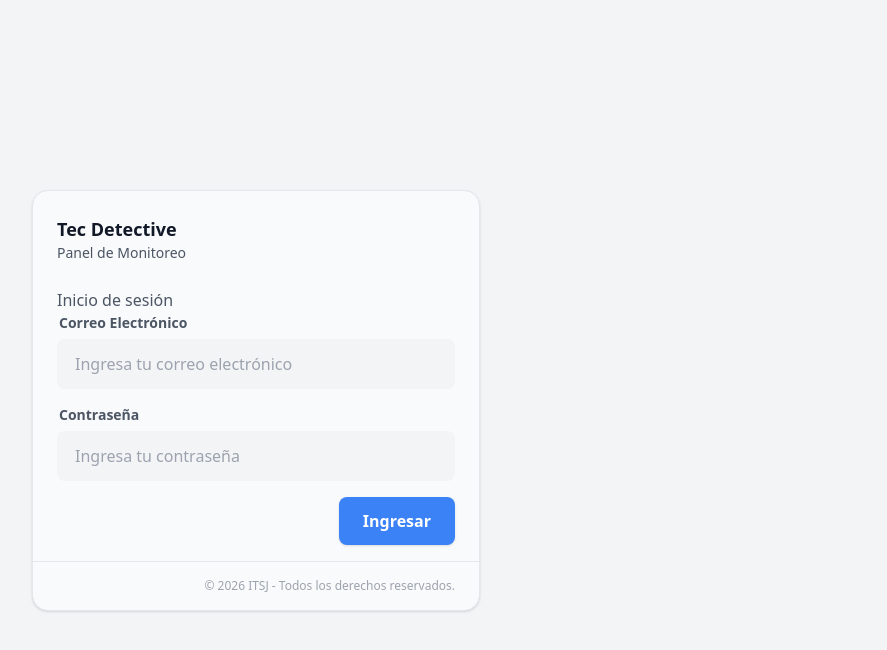
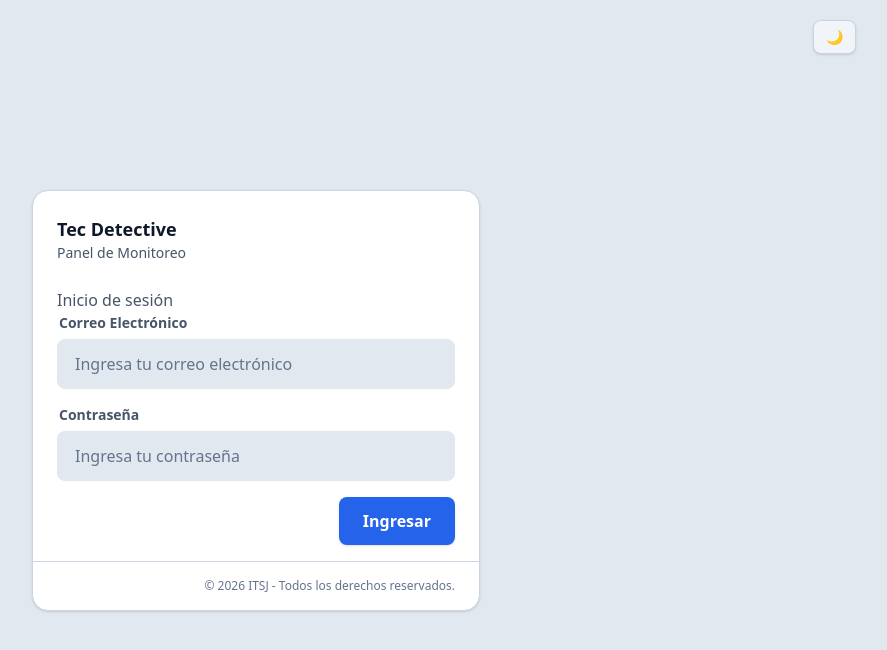
Before and after one commit to MickeyAtz/tecdetective-anticheat, a React (Vite) app in the folder client/: page /auth/login in a window 1280 px wide. Shown: the top 650 px of the page, without its empty margins (384-1271 px from the left). Built offline with nearby package versions, Linux system fonts and the light colour scheme.

Commit message:
Modificacion de atoms (consistencia visual)

```diff
--- a/client/src/components/atoms/Alerta.jsx
+++ b/client/src/components/atoms/Alerta.jsx
@@ -2,22 +2,22 @@ import React from 'react';
 
 const VARIANTS = {
     error: {
-        container: 'bg-red-50 border-red-500 text-red-700',
+        container: 'bg-red-50/10 border-red-500 text-red-700',
         iconColor: 'text-red-500',
         iconPath:
             'M10 18a8 8 0 100-16 8 8 0 000 16zM8.707 7.293a1 1 0 00-1.414 1.414L8.586 10l-1.293 1.293a1 1 0 101.414 1.414L10 11.414l1.293 1.293a1 1 0 001.414-1.414L11.414 10l1.293-1.293a1 1 0 00-1.414-1.414L10 8.586 8.707 7.293z',
     },
     success: {
-        container: 'bg-green-50 border-green-500 text-green-700',
+        container: 'bg-green-50/10 border-green-500 text-green-700',
         iconColor: 'text-green-500',
         iconPath:
             'M10 18a8 8 0 100-16 8 8 0 000 16zm3.707-9.293a1 1 0 00-1.414-1.414L9 10.586 7.707 9.293a1 1 0 00-1.414 1.414l2 2a1 1 0 001.414 0l4-4z',
     },
     info: {
-        container: 'bg-blue-50 border-blue-50 text-blue-700',
+        container: 'bg-blue-50/10 border-blue-500 text-blue-700',
         iconColor: 'text-blue-500',
         iconPath:
-            'M18 10a8 8 0 11-16 0 8 8 0 0116 0zm-7-4a1 1 0 11-2 0 1 1 0 012 0zm-1 9a1 1 0 00-1 1v4a1 1 0 102 0V6a1 1 0 00-1-1z',
+            'M10 18a8 8 0 100-16 8 8 0 000 16zm1-11a1 1 0 10-2 0v2H7a1 1 0 100 2h2v2a1 1 0 102 0v-2h2a1 1 0 100-2h-2V7z',
     },
 };
 
@@ -26,7 +26,7 @@ const Alerta = ({ children, type = 'error' }) => {
 
     return (
         <div
-            className={`${variant.container} border-l-4 p-4 mb-6 flex items-center animate-in fade-in duration-300`}
+            className={`${variant.container} border-2 rounded-2xl p-4 mb-6 flex items-center animate-in fade-in duration-300 shadow-sm`}
         >
             <div className="shrink-0">
                 {/* Icono de advertencia */}
--- a/client/src/components/atoms/Select.jsx
+++ b/client/src/components/atoms/Select.jsx
@@ -25,8 +25,7 @@ const Select = ({
         secondary: 'border-border-primary bg-bg-secondary',
     };
     // TODO Definicion de estilos del label
-    const labelStyle =
-        'block text-sm font-semibold text-text-secondary mb-1.5 ml-0.5';
+    const labelStyle = 'block text-sm font-semibold text-text-secondary mb-1.5 ml-0.5';
 
     return (
         <div className="w-full mb-4">
@@ -42,23 +41,22 @@ const Select = ({
                 onChange={(e) => onChange(e.target.value)}
             >
                 {placeholder && (
-                    <option value="" disabled>
+                    <option value="" disabled className="bg-bg-secondary text-text-tertiary">
                         {placeholder}
                     </option>
                 )}
                 {options.map((option) => (
-                    <option key={option.value} value={option.value}>
+                    <option
+                        key={option.value}
+                        value={option.value}
+                        className="bg-bg-secondary text-text-primary py-2"
+                    >
                         {option.label}
                     </option>
                 ))}
             </select>
             <div className="pointer-events-none absolute inset-y-0 right-0 flex items-center px-4 text-text-tertiary">
-                <svg
-                    className="h-4 w-4"
-                    fill="none"
-                    stroke="currentColor"
-                    viewBox="0 0 24 24"
-                >
+                <svg className="h-4 w-4" fill="none" stroke="currentColor" viewBox="0 0 24 24">
                     <path
                         strokeLinecap="round"
                         strokeLinejoin="round"
--- a/client/src/components/molecules/Navbar.jsx
+++ b/client/src/components/molecules/Navbar.jsx
@@ -5,11 +5,10 @@ import Button from '@/components/atoms/Button.jsx';
 import { navBarItems } from '@/config/navBarItems.js';
 
 const Navbar = ({ isDarkMode, toggleDarkMode }) => {
-    const navStyle = `fixed top-0 left-0 w-full h-16 bg-bg-secondary border-b border-border-primary flex items-center justify-between px-8 z-50`;
+    const navStyle = `fixed top-0 left-0 w-full h-16 bg-bg-secondary border-b border-border-primary/60 shadow-sm flex items-center justify-between px-8 z-50`;
     const brandStyle = `text-xl font-bold text-brand-primary`;
     const themeButtonStyle =
-        'rounded-lg border border-border-primary bg-bg-tertiary px-3 py-1.5 text-sm font-medium text-text-primary transition-colors hover:bg-bg-primary';
-
+        'rounded-lg border border-border-primary bg-bg-primary px-3 py-1.5 text-sm font-medium text-text-primary transition-all hover:border-brand-primary/50 hover:text-brand-primary shadow-sm';
     const navLinkStyle = 'flex items-center gap-1.5 list-none m-0 p-0';
 
     // TODO Agregar logica de navegacion, definir los elementos que llevara y agregarlos
--- a/client/src/components/templates/AuthLayout.jsx
+++ b/client/src/components/templates/AuthLayout.jsx
@@ -1,13 +1,40 @@
-import React from 'react';
+import React, { useState, useEffect } from 'react';
 import { Outlet } from 'react-router-dom';
 import Card from '@/components/molecules/Card';
 
 const AuthLayout = () => {
+    const [isDarkMode, setIsDarkMode] = useState(() => {
+        const savedTheme = localStorage.getItem('theme');
+
+        if (savedTheme) {
+            return savedTheme === 'dark';
+        }
+
+        return window.matchMedia('(prefers-color-scheme: dark)').matches;
+    });
+
+    useEffect(() => {
+        const root = document.documentElement;
+        root.classList.toggle('dark', isDarkMode);
+        localStorage.setItem('theme', isDarkMode ? 'dark' : 'light');
+    }, [isDarkMode]);
+
+    const toggleDarkMode = () => setIsDarkMode((currentTheme) => !currentTheme);
     const wrapperStyle = `min-h-screen bg-bg-tertiary flex items-center justify-center p-4 transition-colors duration-300`;
     const innerContainerStyle = `w-full max-w-md`;
+    const themeButtonStyle =
+        'absolute top-5 right-10 rounded-lg border border-border-primary bg-bg-primary px-3 py-1.5 text-sm font-medium text-text-primary transition-all hover:border-brand-primary/50 hover:text-brand-primary shadow-sm';
 
     return (
         <div className={wrapperStyle}>
+            <button
+                type="button"
+                className={themeButtonStyle}
+                onClick={toggleDarkMode}
+                aria-label="Cambiar tema"
+            >
+                {isDarkMode ? '☀️' : '🌙'}
+            </button>
             <div className={innerContainerStyle}>
                 <Card
                     title="Tec Detective"
--- a/client/src/config/navBarItems.js
+++ b/client/src/config/navBarItems.js
@@ -2,4 +2,5 @@ export const navBarItems = [
     { id: 1, label: 'Dashboard', path: '/' },
     { id: 2, label: 'Examenes', path: '/examenes' },
     { id: 3, label: 'Grupos', path: '/grupos' },
+    { id: 4, label: 'Pruebas', path: '/pruebas' },
 ];
--- a/client/src/index.css
+++ b/client/src/index.css
@@ -6,18 +6,18 @@ body {
 
 @theme {
     /* --- SUPERFICIES (FONDOS) --- */
-    --color-bg-primary: #ffffff; /* Fondo de la app */
-    --color-bg-secondary: #f9fafb; /* Cards, Sidebars */
-    --color-bg-tertiary: #f3f4f6; /* Inputs, Hovers */
+    --color-bg-primary: #f1f5f9; /* Fondo de la app */
+    --color-bg-secondary: #ffffff; /* Cards, Sidebars */
+    --color-bg-tertiary: #e2e8f0; /* Inputs, Hovers */
 
     /* --- TEXTO --- */
-    --color-text-primary: #111827; /* Títulos y cuerpo principal */
-    --color-text-secondary: #4b5563; /* Subtítulos, labels */
-    --color-text-tertiary: #9ca3af; /* Placeholders, texto desactivado */
+    --color-text-primary: #0f172a; /* Títulos y cuerpo principal */
+    --color-text-secondary: #475569; /* Subtítulos, labels */
+    --color-text-tertiary: #64748b; /* Placeholders, texto desactivado */
 
     /* --- MARCA / ACCIÓN --- */
-    --color-brand-primary: #3b82f6;
-    --color-brand-secondary: #1e40af;
+    --color-brand-primary: #2563eb;
+    --color-brand-secondary: #1d4ed8;
 
     /* --- ESTADOS --- */
     --color-status-success: #5cb85c;
@@ -25,7 +25,7 @@ body {
     --color-status-warning: #f0ad4e;
 
     /* --- BORDE --- */
-    --color-border-primary: #e5e7eb;
+    --color-border-primary: #cbd5e1;
 
     /* --- TAMAÑOS DE FUENTE --- */
     --text-xs: 0.75rem; /* 12px - Notas y captions */
@@ -47,7 +47,31 @@ body {
     --color-brand-primary: #60a5fa;
     --color-brand-secondary: #3b82f6;
 
-    --color-border-primary: #334155;
+    --color-border-primary: #475569;
+}
+
+::-webkit-scrollbar {
+    width: 8px;
+    height: 8px;
+}
+
+::-webkit-scrollbar-track {
+    background: var(--color-bg-primary);
+}
+
+::-webkit-scrollbar-thumb {
+    background: var(--color-border-primary);
+    border-radius: 10px;
+    transition: background 0.3s ease;
+}
+
+::-webkit-scrollbar-thumb:hover {
+    background: var(--color-text-tertiary);
+}
+
+* {
+    scrollbar-width: thin;
+    scrollbar-color: var(--color-border-primary) var(--color-bg-primary);
 }
 
 @layer base {
```
